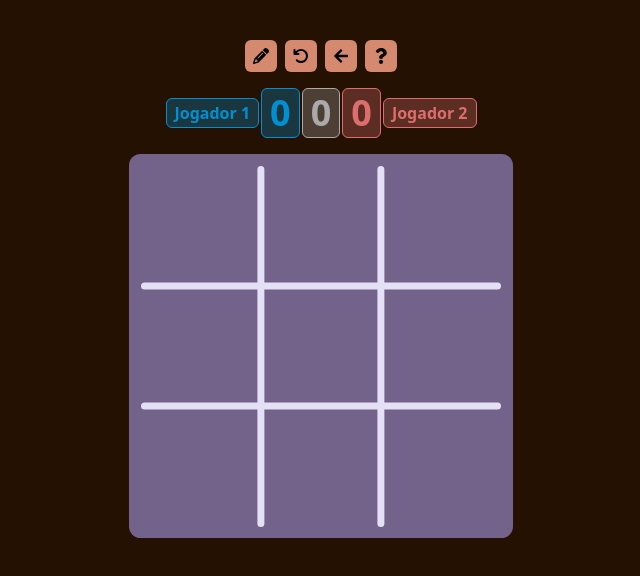
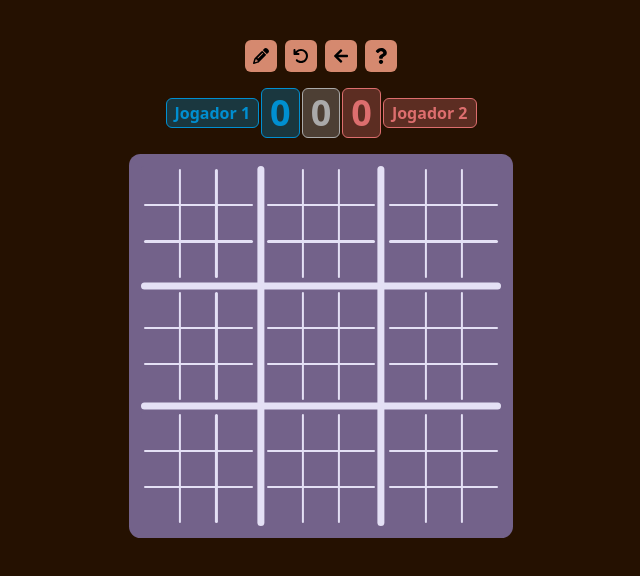
Before and after one commit to MontebellerZ/velha2_web, a React (Vite) app: page / in a window 1280 px wide. Shown: the top 576 px of the page, without its empty margins (319-959 px from the left). Built offline with nearby package versions, Linux system fonts and the light colour scheme.

Commit message:
feat: camadas

```diff
--- a/package.json
+++ b/package.json
@@ -11,7 +11,6 @@
   },
   "dependencies": {
     "@tailwindcss/vite": "^4.1.11",
-    "@uidotdev/usehooks": "^2.4.1",
     "react": "^19.1.0",
     "react-dom": "^19.1.0",
     "react-icons": "^5.5.0",
--- a/src/App.tsx
+++ b/src/App.tsx
@@ -65,7 +65,7 @@ function App() {
 
       <Placar {...resultados} />
 
-      <Jogo />
+      <Jogo camadas={2} />
 
       <ToastContainer
         position="bottom-center"
--- a/src/components/Jogo/Velha/Barra/index.tsx
+++ b/src/components/Jogo/Velha/Barra/index.tsx
@@ -1,19 +1,23 @@
 interface BarraProps {
   orientacao: "vertical" | "horizontal";
+  largura: React.CSSProperties["width"] | React.CSSProperties["height"];
   posicao: number;
   totalPosicoes: number;
 }
 
 function Barra(props: BarraProps) {
   const orient = props.orientacao;
+  const larg = props.largura;
   const distancia = `${((props.posicao + 1) / (props.totalPosicoes + 1)) * 100}%`;
 
   return (
     <div
       className={`aspect-square absolute bg-softLight rounded-full ${
-        orient === "vertical" ? "w-1/50 h-full -translate-x-1/2" : "h-1/50 w-full -translate-y-1/2"
+        orient === "vertical" ? "h-full -translate-x-1/2" : "w-full -translate-y-1/2"
       }`}
-      style={orient === "vertical" ? { left: distancia } : { top: distancia }}
+      style={
+        orient === "vertical" ? { left: distancia, width: larg } : { top: distancia, height: larg }
+      }
     />
   );
 }
--- a/src/components/Jogo/Velha/Marca/index.tsx
+++ b/src/components/Jogo/Velha/Marca/index.tsx
@@ -6,7 +6,7 @@ interface MarcaProps {
 function Marca(props: MarcaProps) {
   return (
     <button
-      className="relative flex items-center justify-center aspect-square overflow-hidden"
+      className="relative flex items-center justify-center h-full w-full overflow-hidden"
       style={{ color: props.cor }}
     >
       <div className="opacity-0 hover:opacity-100 transition-all absolute inset-0 bg-radial from-deepLight/70 from-20% to-70% to-transparent" />
--- a/src/components/Jogo/Velha/index.tsx
+++ b/src/components/Jogo/Velha/index.tsx
@@ -3,30 +3,48 @@ import Barra from "./Barra";
 import Marca from "./Marca";
 
 const DEFAULT_TAMANHO = 3;
+const DEFAULT_ESPACAMENTO = "2%";
 
 interface VelhaProps {
   tamanhoGrid?: number;
+  camadas?: number;
 }
 
 function Velha(props: VelhaProps) {
+  const camadas = props.camadas || 1;
   const tamanho = props.tamanhoGrid ?? DEFAULT_TAMANHO;
   const barras = Array.from({ length: tamanho - 1 });
-  const marcas = Array.from({ length: tamanho ** 2 });
+  const espacos = Array.from({ length: tamanho ** 2 });
 
   return (
-    <div className="aspect-square bg-deep h-96 rounded-[3%]">
+    <div className="bg-deep w-full h-full rounded-[3%] p-[3%]">
       <div
-        className="grid relative m-[3%]"
-        style={{ gridTemplateColumns: `repeat(${tamanho}, 1fr)` }}
+        className="grid relative w-full h-full"
+        style={{
+          gridTemplateColumns: `repeat(${tamanho - 1}, 1fr ) 1fr`,
+          gap: DEFAULT_ESPACAMENTO,
+        }}
       >
-        {marcas.map((_, i) => (
-          <Marca key={"marca_" + i} />
+        {espacos.map((_, i) => (
+          <Fragment key={"espaco_" + i}>
+            {camadas > 1 ? <Velha camadas={camadas - 1} /> : <Marca />}
+          </Fragment>
         ))}
 
         {barras.map((_, i, { length }) => (
-          <Fragment key={i}>
-            <Barra orientacao="horizontal" posicao={i} totalPosicoes={length} />
-            <Barra orientacao="vertical" posicao={i} totalPosicoes={length} />
+          <Fragment key={"barra_" + i}>
+            <Barra
+              orientacao="horizontal"
+              posicao={i}
+              totalPosicoes={length}
+              largura={DEFAULT_ESPACAMENTO}
+            />
+            <Barra
+              orientacao="vertical"
+              posicao={i}
+              totalPosicoes={length}
+              largura={DEFAULT_ESPACAMENTO}
+            />
           </Fragment>
         ))}
       </div>
--- a/src/components/Jogo/index.tsx
+++ b/src/components/Jogo/index.tsx
@@ -1,7 +1,15 @@
 import Velha from "./Velha";
 
-function Jogo() {
-  return <Velha />;
+interface JogoProps extends React.HTMLAttributes<HTMLDivElement> {
+  camadas?: number;
+}
+
+function Jogo(props: JogoProps) {
+  return (
+    <div {...props} className={`w-full max-w-96 aspect-square ${props.className || ""}`}>
+      <Velha camadas={props.camadas} />
+    </div>
+  );
 }
 
 export default Jogo;
```
Also changed, not shown: 1 other file (tests, documents, lock files or other folders).
